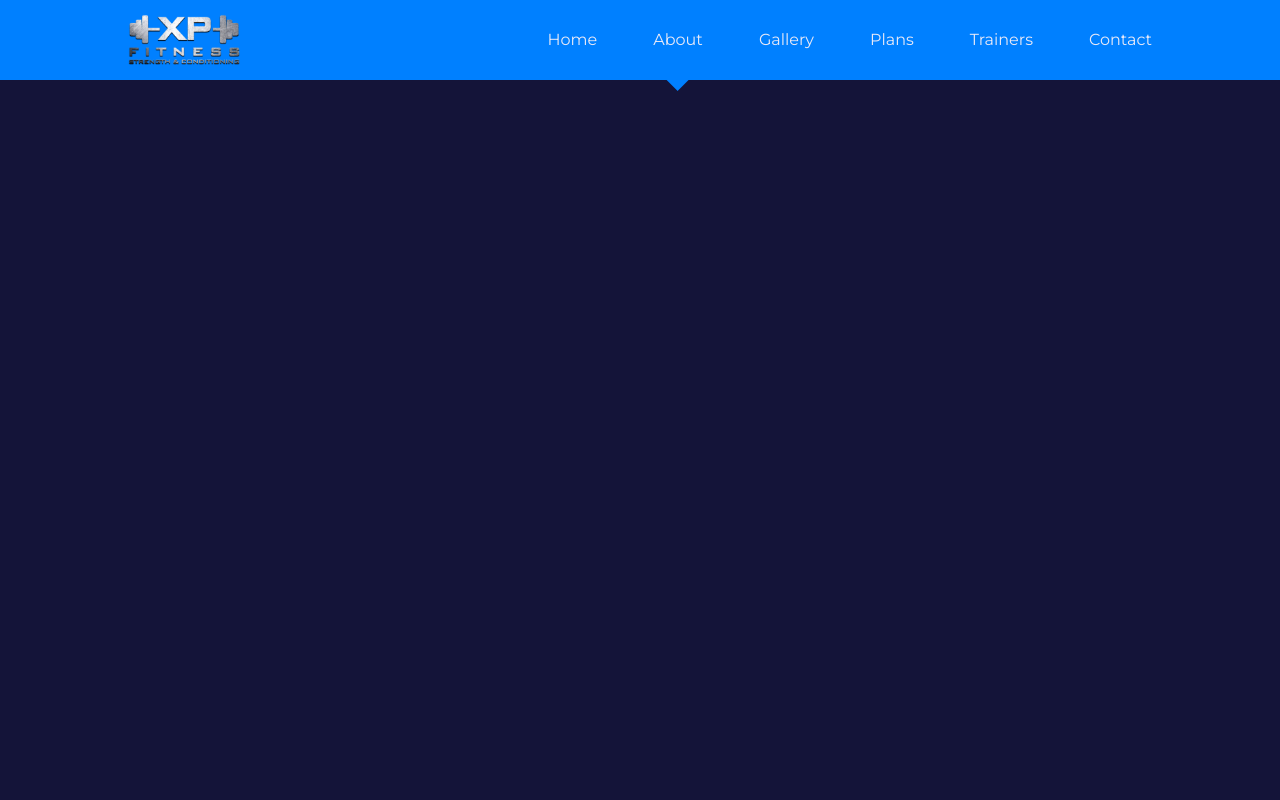
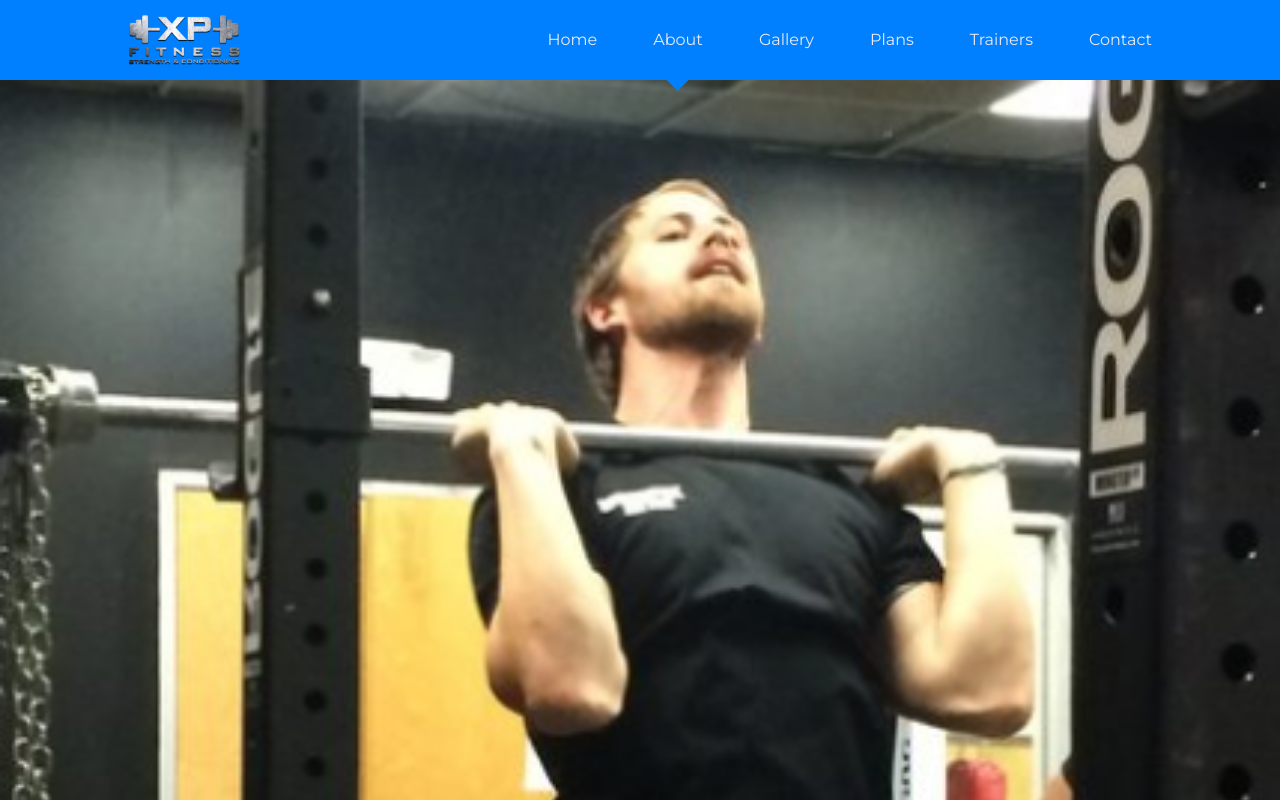
Before and after one commit to Eddysam2000/XP-Fitness, a React (Create React App) app: page /about in a window 1280 px wide. Shown: the top 800 px of the page. Built offline with nearby package versions, Linux system fonts and the light colour scheme.

Commit message:
about added

```diff
--- a/src/pages/about/About.jsx
+++ b/src/pages/about/About.jsx
@@ -1,9 +1,11 @@
 import Header from '../../components/Header'
+import HeaderImage from '../../images/header.png'
 import './about.css'
 
 const About = () => {
   return (
     <>
+    <Header title="About Us" image={HeaderImage}></Header>
     </>
   )
 }
```
Also changed, not shown: src/images/header.png (renamed from src/images/Rectangle 53.png).
